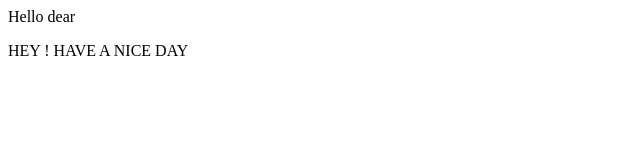
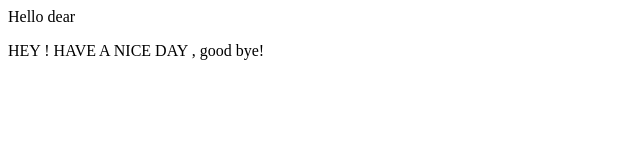
Before and after one commit to Nishita-Poriya/localrepo, a plain HTML site: page index.html in a window 1280 px wide. Shown: the full height of the page, 0-640 px from the left. Drawn offline with Linux system fonts and the light colour scheme.

Commit message:
good bye added

```diff
--- a/index.html
+++ b/index.html
@@ -1,2 +1,2 @@
 <p>Hello dear</p>
-<P>HEY ! HAVE A NICE DAY</P>
+<P>HEY ! HAVE A NICE DAY , good bye!</P>
```
